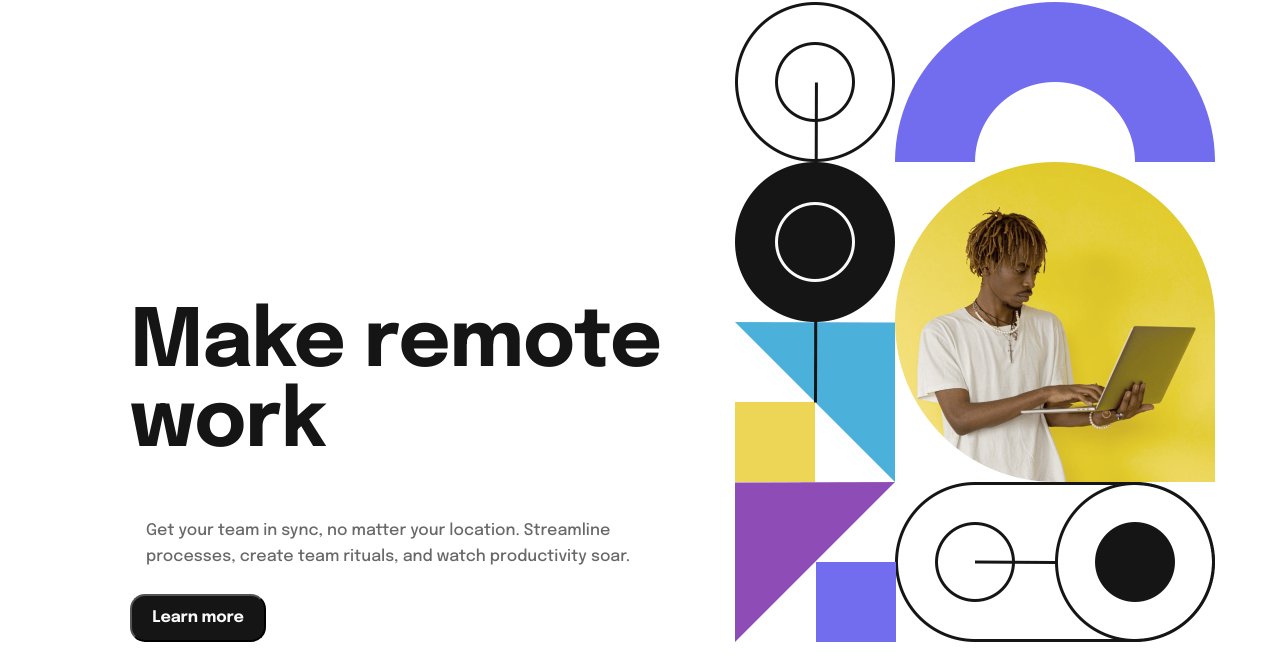
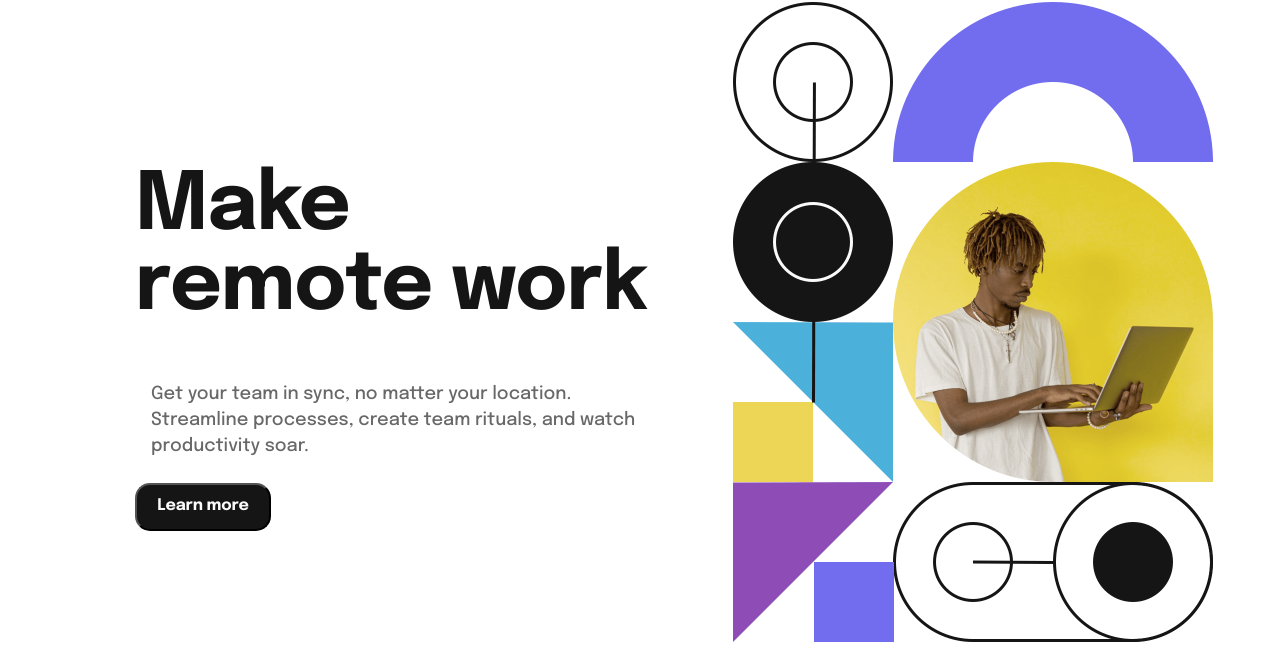
Before and after one commit to amirestes/dropdown, a plain HTML site: page index.html in a window 1280 px wide. Shown: the part 81-751 px from the top of the page. Drawn offline with Linux system fonts and the light colour scheme.

Commit message:
more desktop styles

```diff
--- a/css/main.css
+++ b/css/main.css
@@ -300,17 +300,21 @@ footer {
     justify-content: space-evenly;
     align-items: center;
     flex-direction: row;
-    align-items: flex-end;
+    align-items: center;
+
   }
   .hero{
     margin: 0;
     display: inline;
+
   }
   .hero img {
     width: 480;
+    margin-right: 130px;
+    padding: 125px;
   }
   .text {
-    width: 540px;
+    width: 530px;
     display: flex;
     flex-direction: column;
     align-items: flex-start;
@@ -325,11 +329,13 @@ footer {
 
   .text p {
     text-align: left;
+    font-size: 18px;
   }
 
   .hero-desktop{
     display: block;
     width: 480px;
+
   }
 
   .hero-img {
```
